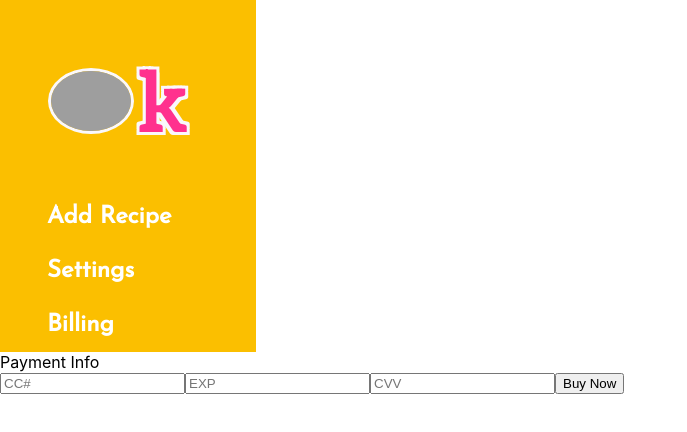
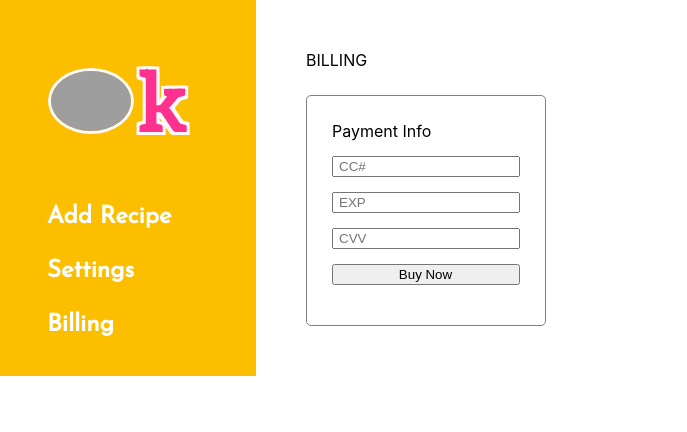
Before and after one commit to BloomTech-Labs/labspt2-cookbook, a React (Create React App) app in the folder frontend/: page /billing in a window 1280 px wide. Shown: the top 432 px of the page, without its empty margins (0-687 px from the left). Built offline with nearby package versions, Linux system fonts and the light colour scheme; grey boxes are pictures that could not be loaded; a web font is replaced by a local one.

Commit message:
Created basic css for billing page to match wireframe and added settings.css file

```diff
--- a/frontend/src/components/Billing.js
+++ b/frontend/src/components/Billing.js
@@ -1,19 +1,21 @@
 import React, { Component } from "react";
 import NavBar from "./NavBar";
+import  '../css/Billing.css';
 
 class Billing extends Component {
     render() {
         return (
-            <div>
+            <div className="billing-page">
                 <NavBar />
-                <div>
-                    <div>
+                <div className="billing-main">
+                    <div>BILLING</div>
+                    <div className="billing-form-container">
                         Payment Info
-                        <form>
-                            <input type="number" name="cardNum" placeholder="CC#"></input>
-                            <input type="number" name="expDate" placeholder="EXP"></input>
-                            <input type="number" name="cvv" placeholder="CVV"></input>
-                            <input type="submit" value="Buy Now" />
+                        <form className="billing-form">
+                            <input className="billing-form-item" type="text" name="cardNum" placeholder="CC#"></input>
+                            <input className="billing-form-item" type="text" name="expDate" placeholder="EXP"></input>
+                            <input className="billing-form-item" type="text" name="cvv" placeholder="CVV"></input>
+                            <input className="billing-form-item" type="submit" value="Buy Now" />
                         </form>
                     </div>
                 </div>
--- a/frontend/src/components/Settings.js
+++ b/frontend/src/components/Settings.js
@@ -1,5 +1,6 @@
 import React, { Component } from "react";
 import NavBar from "./NavBar";
+import  '../css/Settings.css';
 
 class Settings extends Component {
     render() {
--- /dev/null
+++ b/frontend/src/css/Billing.css
@@ -0,0 +1,32 @@
+/*Page Structure*/
+.billing-page{
+    display: flex;
+}
+
+.billing-main{
+    display: flex;
+    flex-direction: column;
+    padding: 50px;
+}
+
+/*Page Content*/
+.billing-form-container{
+    border: 1px solid gray;
+    margin-top: 25px;
+    padding: 25px;
+    border-radius: 5px;
+}
+
+.billing-form{
+    display: flex;
+    flex-direction: column;
+}
+
+.billing-form-item{
+    margin-bottom: 15px;
+    padding-left: 5px;
+}
+
+.billing-form-item:first-child{
+    margin-top: 15px;
+}
```
Also changed, not shown: frontend/src/css/Settings.css (added).
